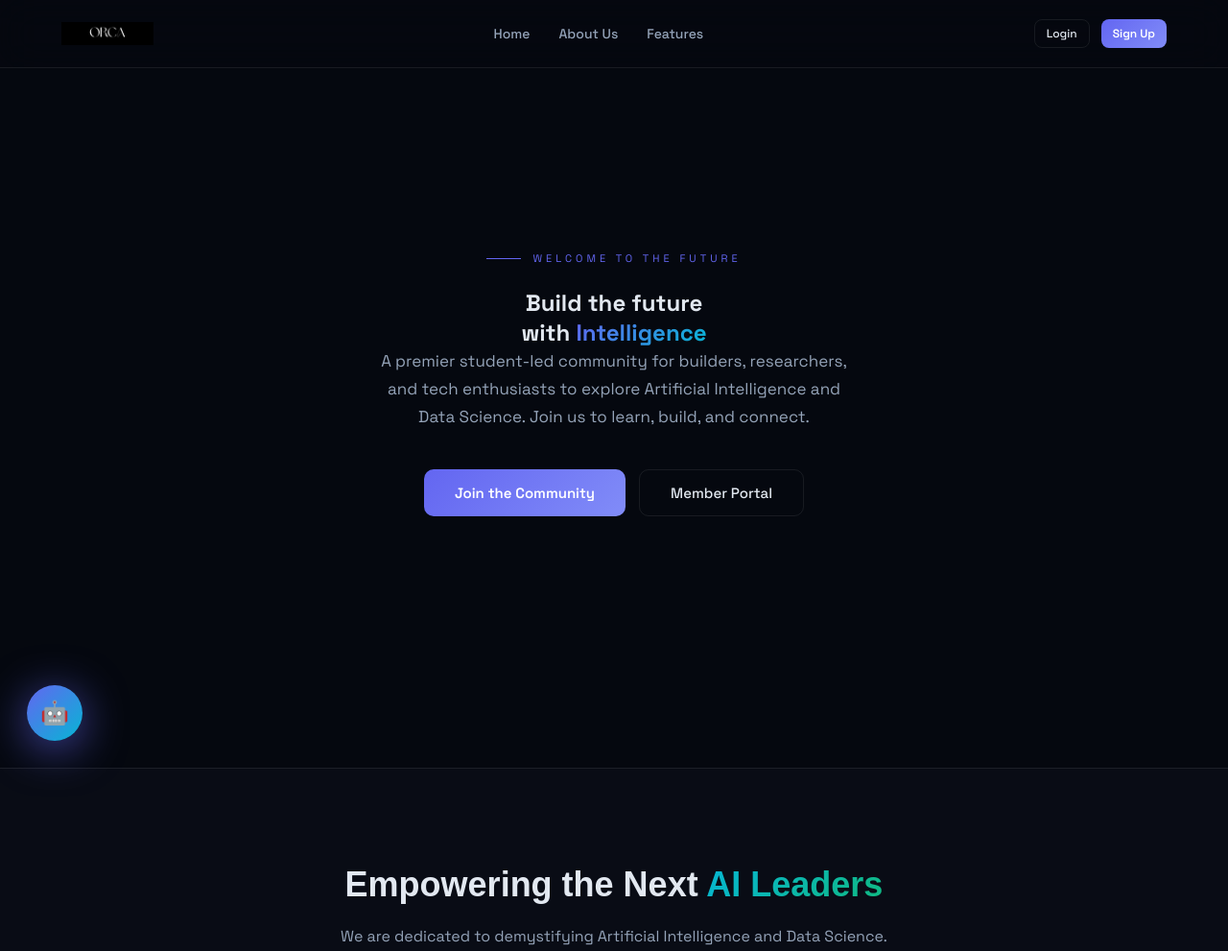
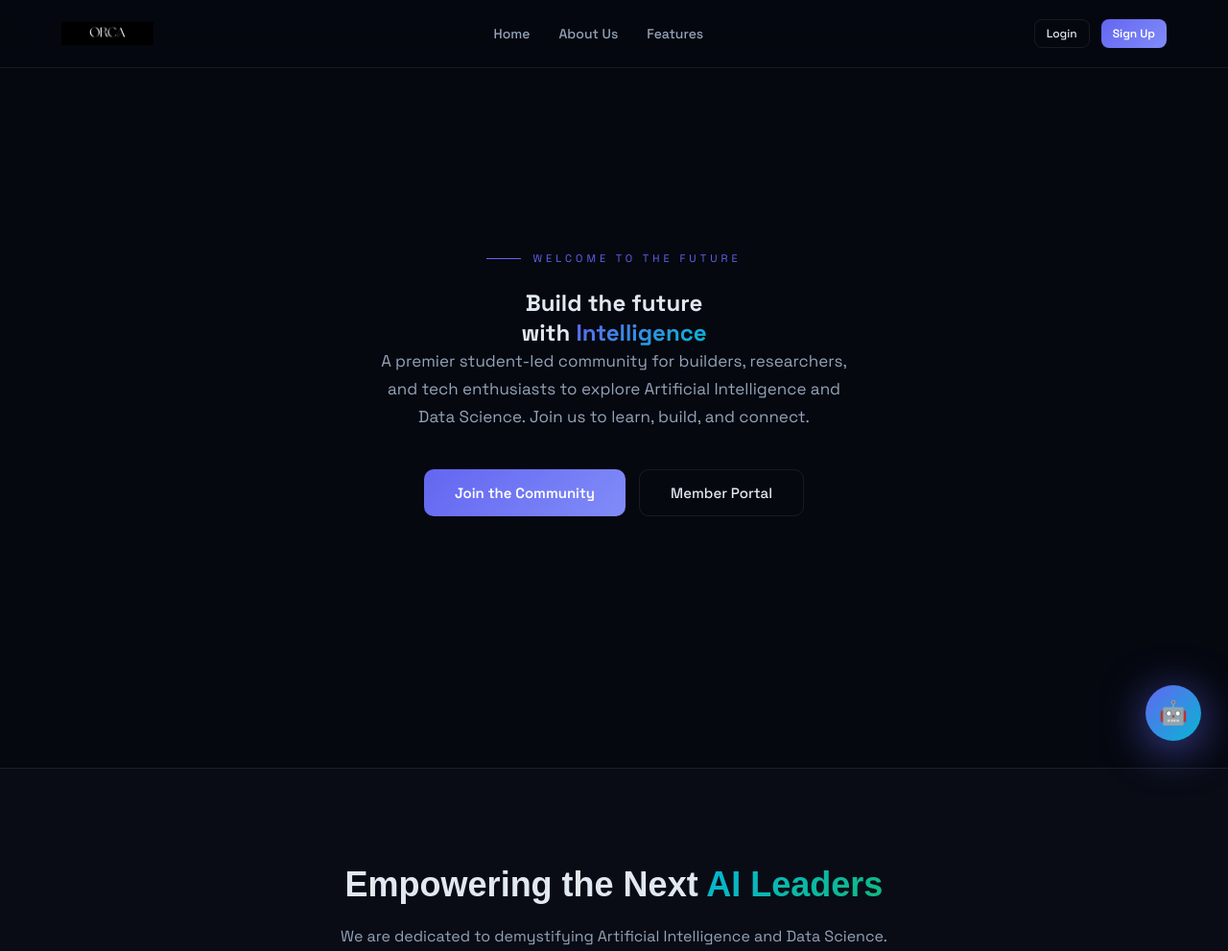
Before and after one commit to Arjunx156/Club_project, a Flask app: page / in a window 1280 px wide. Shown: the top 991 px of the page at 96% size. Run offline with Flask 3, Linux system fonts and the light colour scheme; data that the repository does not hold is empty; some libraries are stand-ins or nearby versions.

Commit message:
Fix: move AI chatbot button to the right to avoid overlapping the sidebar profile

```diff
--- a/static/css/style.css
+++ b/static/css/style.css
@@ -559,7 +559,7 @@ body{
 .search-results-title{font-size:13px;color:var(--accent);font-weight:600;margin-bottom:12px;}
 
 .chatbot-btn{
-  position:fixed;bottom:28px;left:28px;
+  position:fixed;bottom:28px;right:28px;
   width:58px;height:58px;
   background:linear-gradient(135deg,var(--accent),var(--accent2));
   border-radius:50%;border:none;cursor:pointer;
@@ -577,7 +577,7 @@ body{
 }
 
 .chatbot-panel{
-  position:fixed;bottom:100px;left:28px;
+  position:fixed;bottom:100px;right:28px;
   width:360px;height:520px;
   background:#09091a;border:1px solid rgba(99,102,241,0.2);
   border-radius:20px;z-index:500;
```
